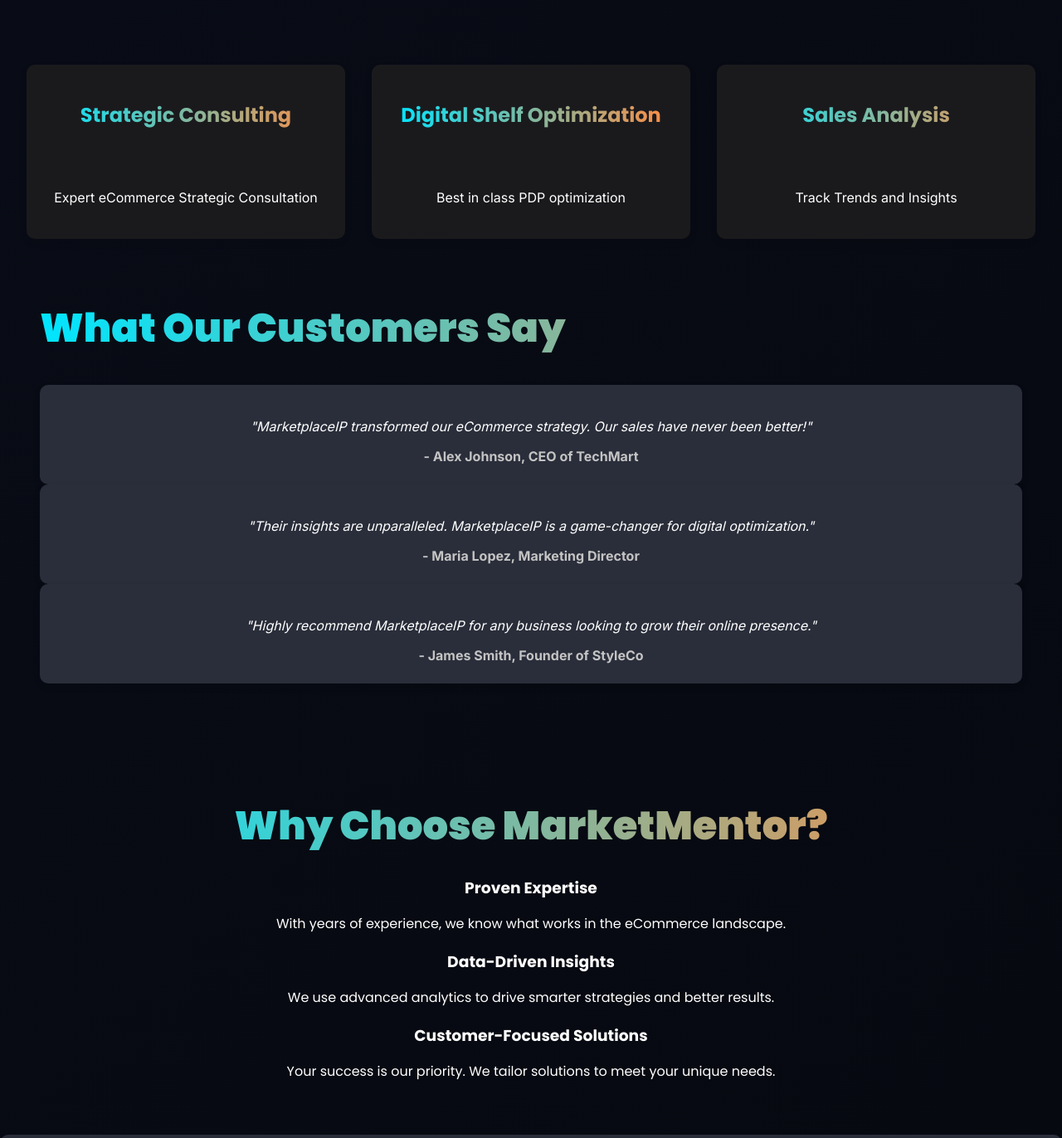
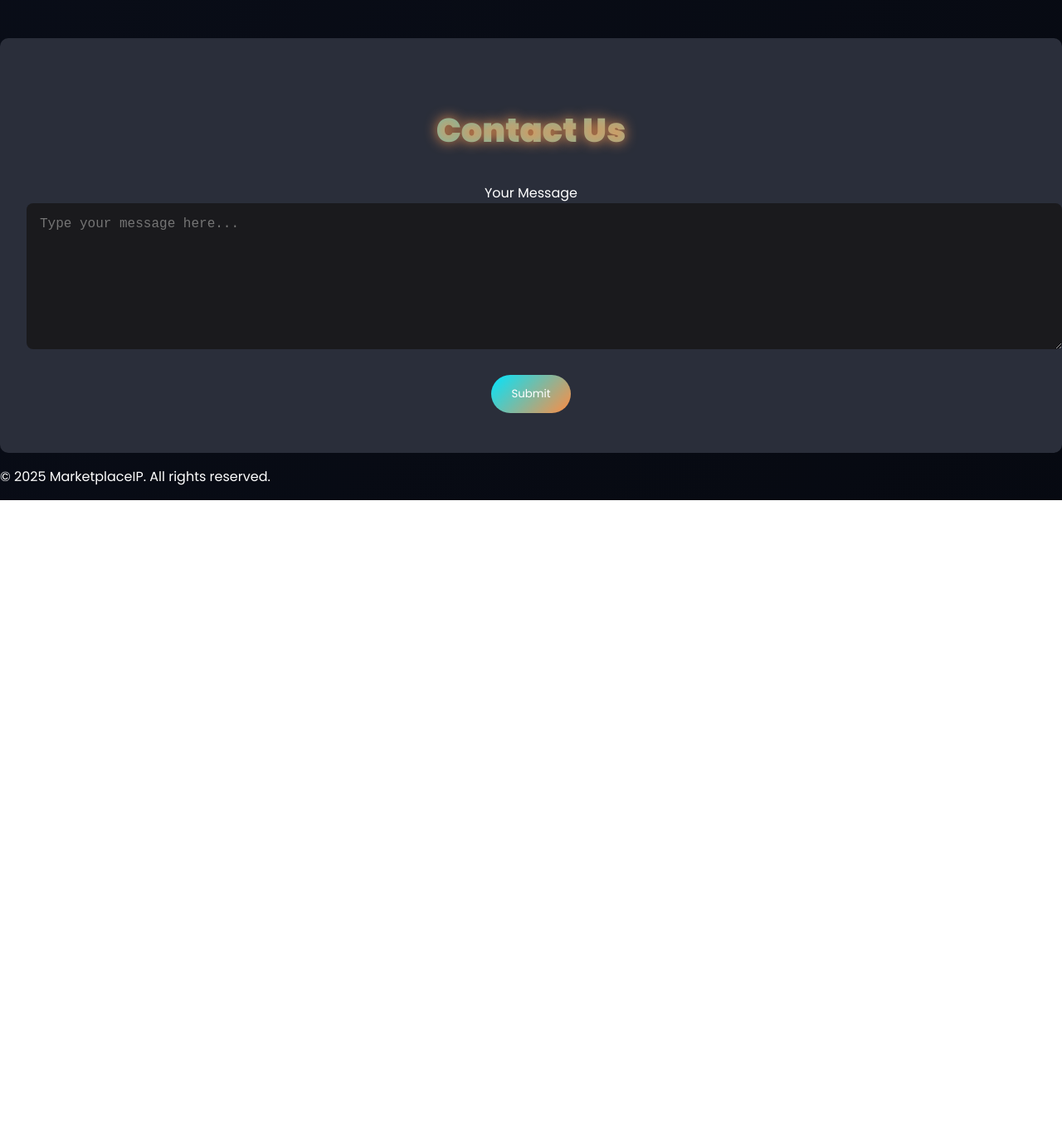
Before and after one commit to HopelessHaze/MarketMentor, a plain HTML site: page index.html in a window 1280 px wide. Shown: the part 440-1812 px from the top of the page at 83% size. After the commit the page ends 1043 px from the top, so only its background shows below. Drawn offline with Linux system fonts and the light colour scheme.

Commit message:
Update index.html

```diff
--- a/index.html
+++ b/index.html
@@ -29,53 +29,6 @@
             <button class="cta" onclick="window.location.href='#contact-us'">Get Started</button>
         </section>
 
-        <section id="features" class="features">
-            <div class="feature">
-                <h2>Strategic Consulting</h2>
-                <p>Expert eCommerce Strategic Consultation</p>
-            </div>
-            <div class="feature">
-                <h2>Digital Shelf Optimization</h2>
-                <p>Best in class PDP optimization</p>
-            </div>
-            <div class="feature">
-                <h2>Sales Analysis</h2>
-                <p>Track Trends and Insights</p>
-            </div>
-        </section>
-
-        <section id="customer-reviews" class="customer-reviews">
-            <h2>What Our Customers Say</h2>
-            <div class="review">
-                <p>"MarketplaceIP transformed our eCommerce strategy. Our sales have never been better!"</p>
-                <span>- Alex Johnson, CEO of TechMart</span>
-            </div>
-            <div class="review">
-                <p>"Their insights are unparalleled. MarketplaceIP is a game-changer for digital optimization."</p>
-                <span>- Maria Lopez, Marketing Director</span>
-            </div>
-            <div class="review">
-                <p>"Highly recommend MarketplaceIP for any business looking to grow their online presence."</p>
-                <span>- James Smith, Founder of StyleCo</span>
-            </div>
-        </section>
-
-        <section id="why-choose-us" class="why-choose-us">
-            <h2>Why Choose MarketMentor?</h2>
-            <div class="reason">
-                <h3>Proven Expertise</h3>
-                <p>With years of experience, we know what works in the eCommerce landscape.</p>
-            </div>
-            <div class="reason">
-                <h3>Data-Driven Insights</h3>
-                <p>We use advanced analytics to drive smarter strategies and better results.</p>
-            </div>
-            <div class="reason">
-                <h3>Customer-Focused Solutions</h3>
-                <p>Your success is our priority. We tailor solutions to meet your unique needs.</p>
-            </div>
-        </section>
-
         <section id="contact-us" class="contact-us">
             <h2>Contact Us</h2>
             <form action="mailto:admin@marketplaceip.com" method="POST" enctype="text/plain">
```
